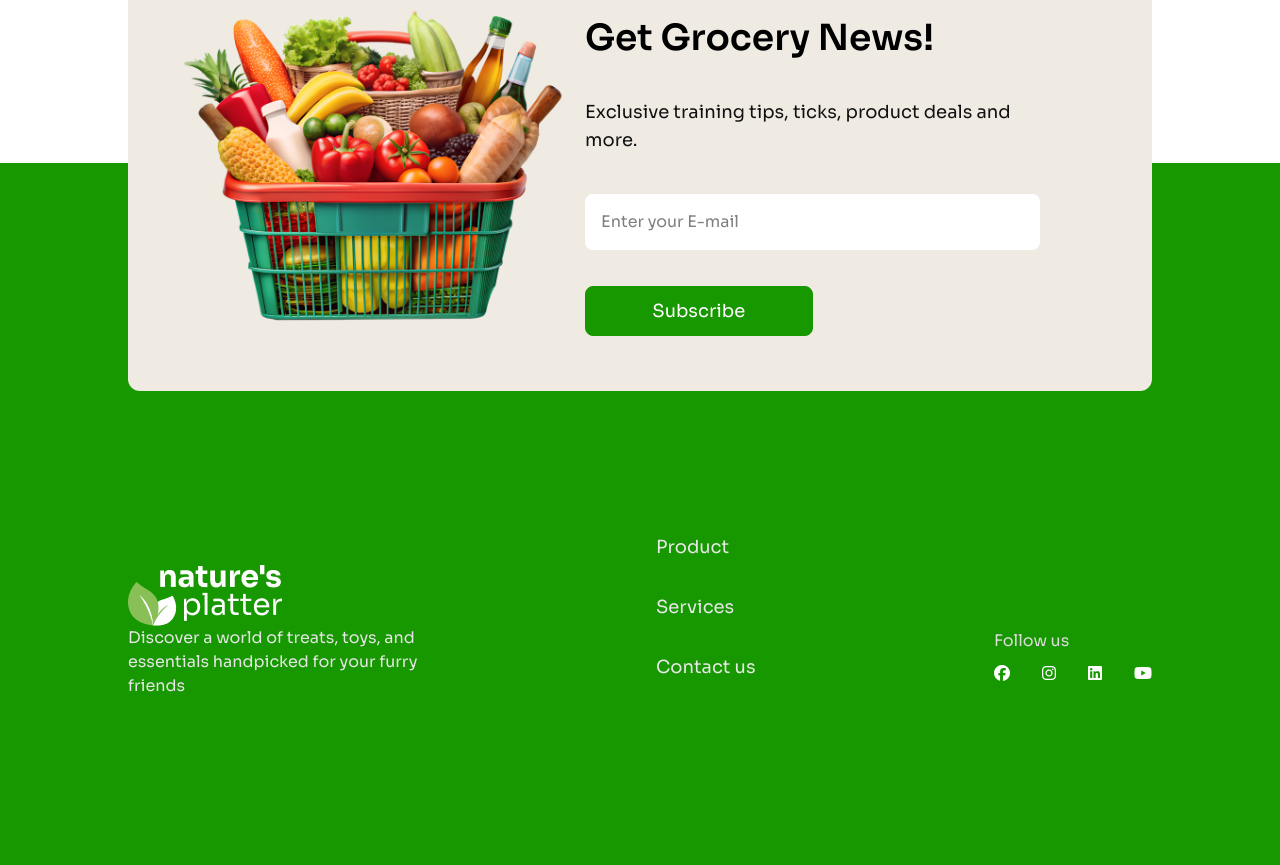
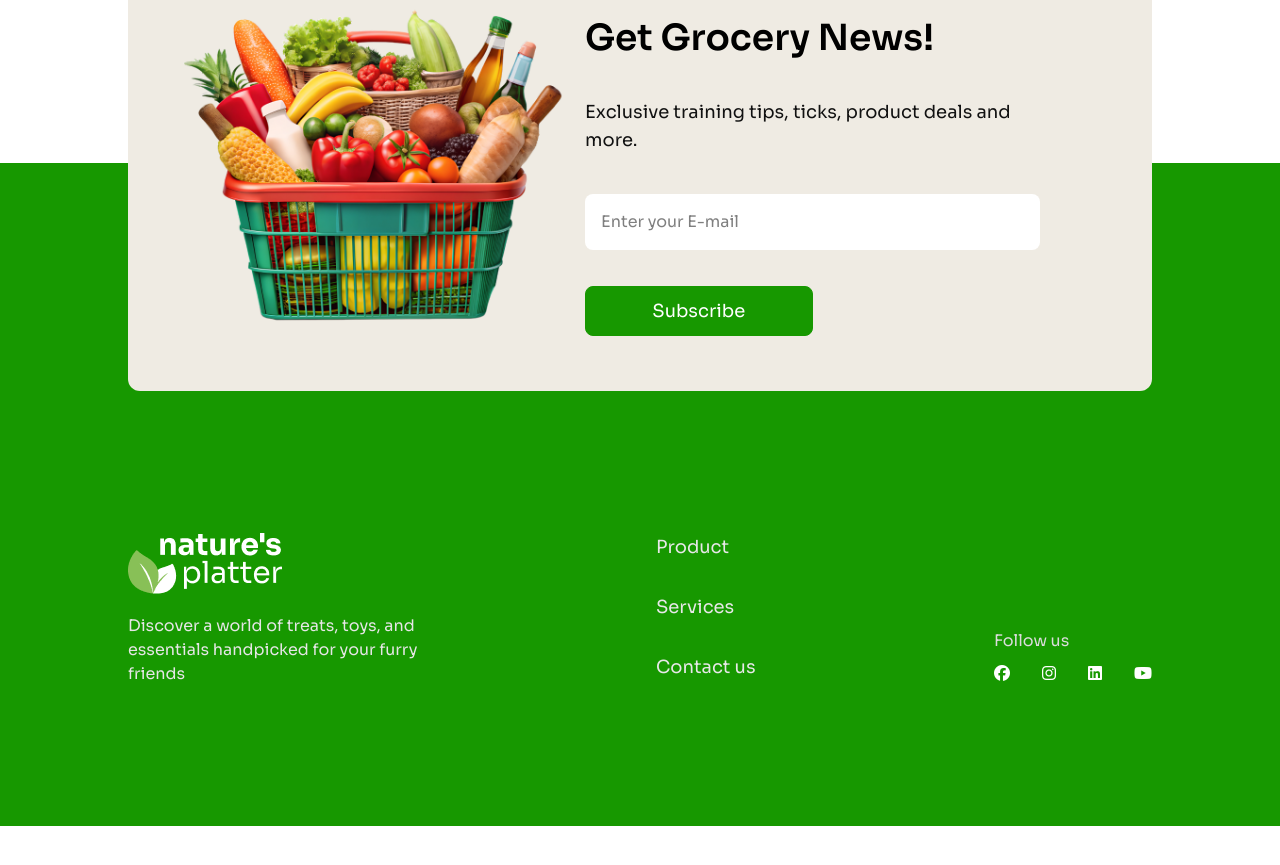
Before and after one commit to niloyahmadramjan/B11A3, a plain HTML site: page index.html in a window 1280 px wide. Shown: the part 4053-4918 px from the top of the page. After the commit the page ends 4879 px from the top, so only its background shows below. Drawn offline with nearby package versions, Linux system fonts and the light colour scheme.

Commit message:
complate

```diff
--- a/index.html
+++ b/index.html
@@ -486,7 +486,7 @@
     </main>
     <!-- footer section  -->
     <footer
-      class="container mt-[200px] bg-[#179800] pt-[370px] pb-[140px] relative"
+      class="container mt-[200px] bg-[#179800] pt-[370px] pb-10 lg:pb-30 relative"
     >
       <!-- Get Grocery News! section absolute -->
       <div
@@ -520,9 +520,9 @@
       <div
         class="footer-section mx-auto lg:max-w-[80%] max-w-[90%] flex flex-col lg:flex-row justify-between"
       >
-        <div class="footer-logo py-8">
+        <div class="footer-logo py-8 lg:py-0 ">
           <img src="assets/logo-footer.png" alt="" />
-          <p class="text-[#e6e6e6] py-5 lg:py-0">
+          <p class="text-[#e6e6e6] py-5 ">
             Discover a world of treats, toys, and <br />essentials handpicked
             for your furry <br />
             friends
```
